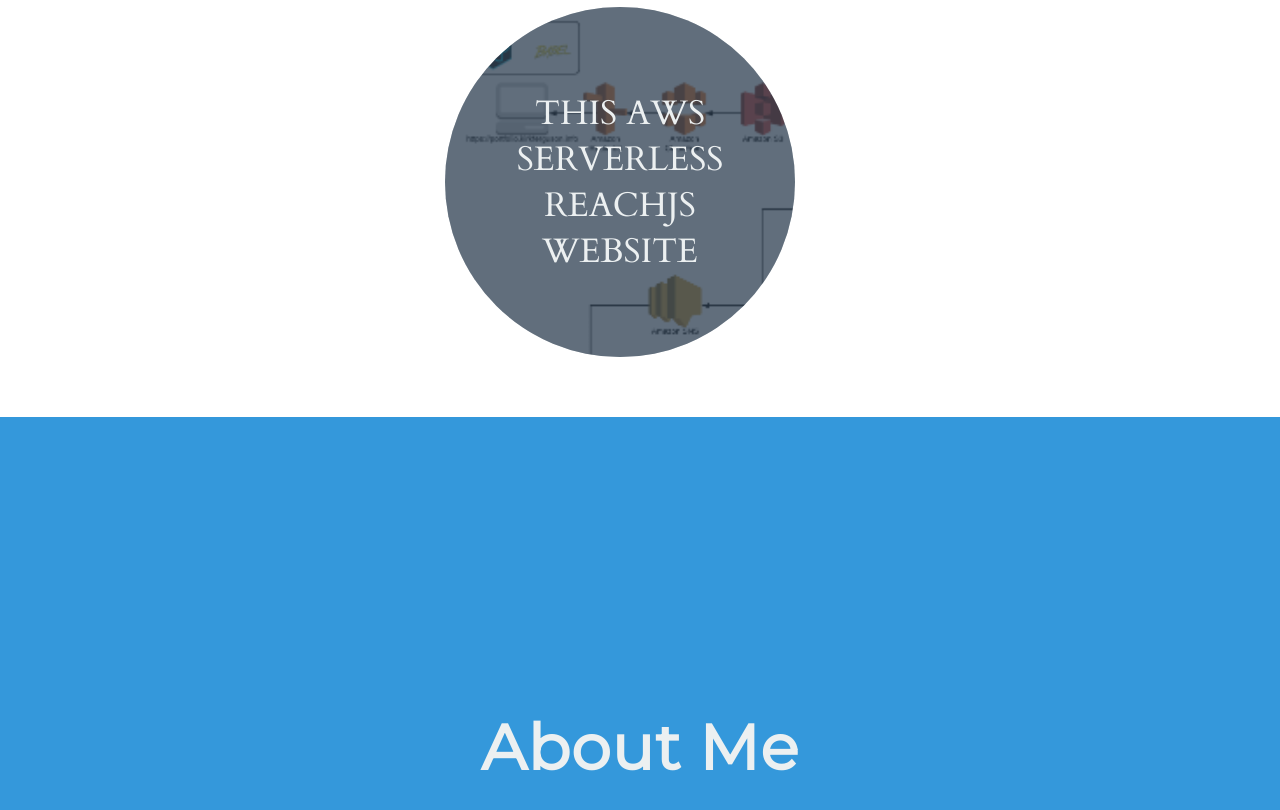
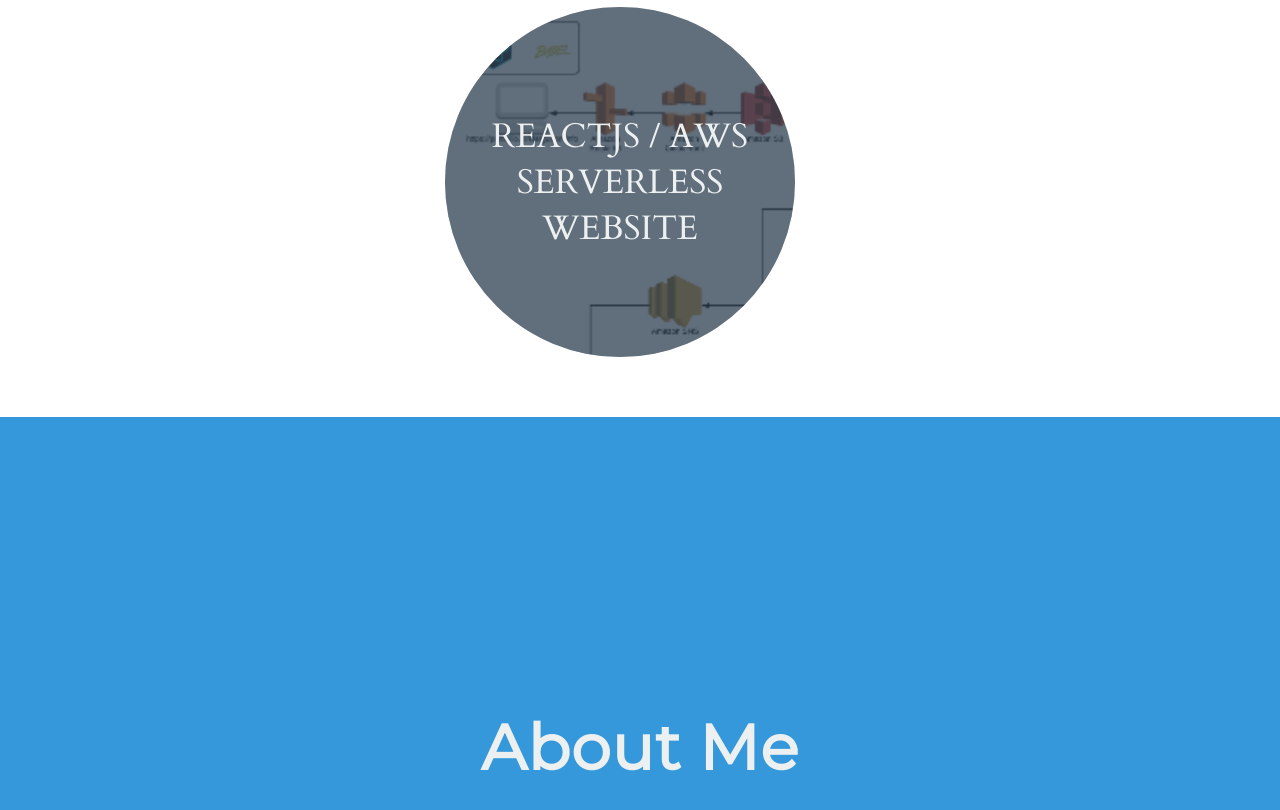
Before and after one commit to kirkferguson/my-portfolio, a plain HTML site: page index.html in a window 1280 px wide. Shown: the part 1191-2001 px from the top of the page. Drawn offline with Linux system fonts and the light colour scheme.

Commit message:
Updated serverless example title

```diff
--- a/index.html
+++ b/index.html
@@ -100,7 +100,7 @@
                src="images/port-arch-tn.png"/>
           <dl class="color--cloud">
             <dt class="section__exampleTitle section__text--centered">
-              This AWS Serverless ReachJS Website
+              ReactJS / AWS Serverless Website
             </dt>
             <dd></dd>
           </dl>
```
